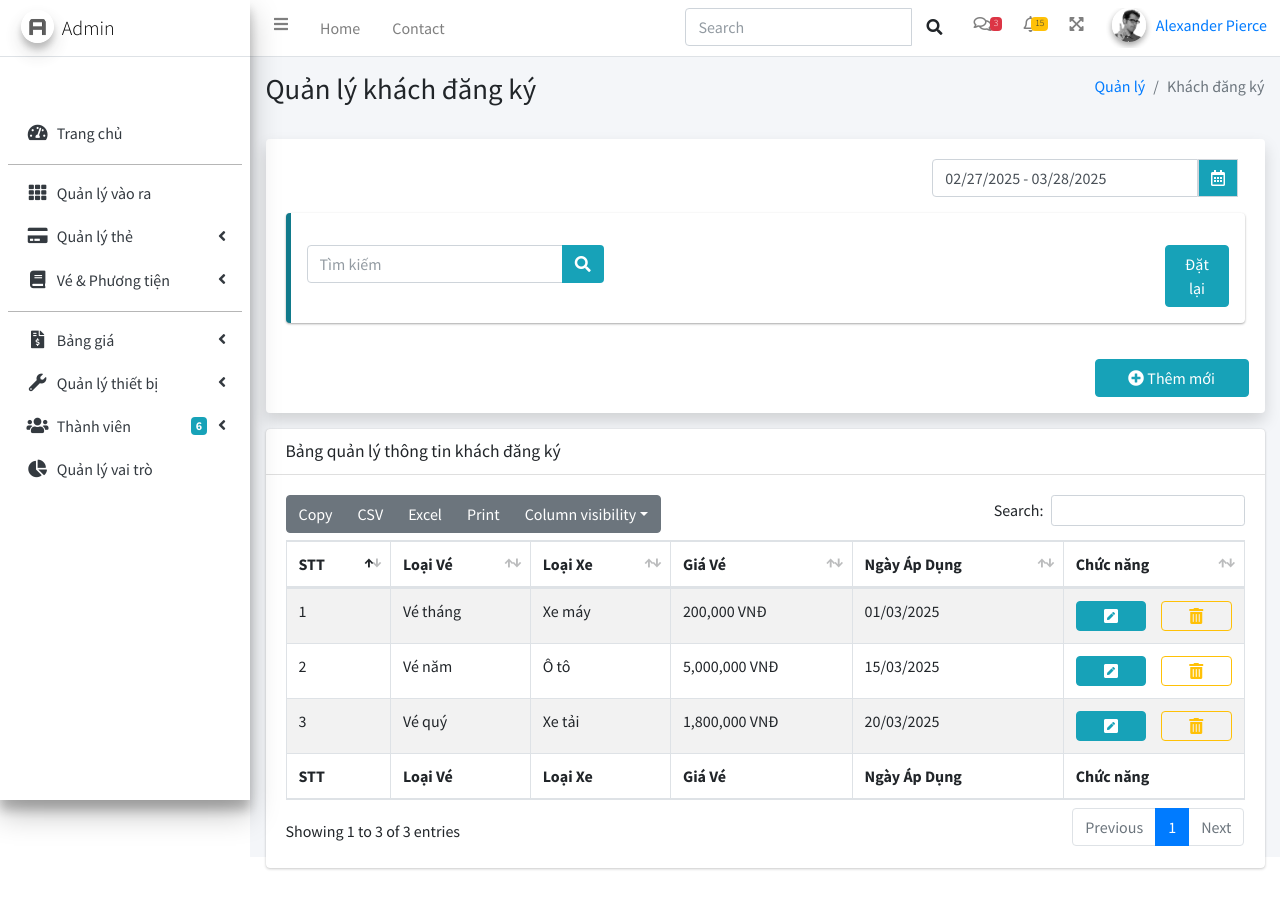
After one commit to baoan1909/vehicle_management, a Java web app: page /admin/registered-customer in a window 1280 px wide. The commit adds this page. Run offline with Tomcat 11, a stand-in JSP engine, Linux system fonts and the light colour scheme; some libraries are stand-ins or nearby versions.

Commit message:
create walk-in custom and regis cusom UI

```diff
--- /dev/null
+++ b/src/main/webapp/views/admin/parkingFeeOfVisitor/registered-customer.jsp
@@ -0,0 +1,201 @@
+<%@ page contentType="text/html;charset=UTF-8" language="java" %>
+<html>
+<head>
+    <title>Registered Customer</title>
+    <jsp:include page="/views/library/_css.jsp" />
+</head>
+<body class="hold-transition sidebar-mini layout-fixed">
+<div class="wrapper">
+    <!--Navbar-->
+    <jsp:include page="/views/layout/navbar.jsp" />
+    <!-- Sidebar -->
+    <jsp:include page="/views/layout/sidebar.jsp" />
+
+    <!-- Content Wrapper. Contains page content -->
+    <div class="content-wrapper">
+        <div class="content-header">
+            <div class="container-fluid">
+                <div class="row mb-2">
+                    <div class="col-sm-6">
+                        <h1 class="m-0">Quản lý khách đăng ký</h1>
+                    </div><!-- /.col -->
+                    <div class="col-sm-6">
+                        <ol class="breadcrumb float-sm-right">
+                            <li class="breadcrumb-item"><a href="#">Quản lý</a></li>
+                            <li class="breadcrumb-item active">Khách đăng ký</li>
+                        </ol>
+                    </div><!-- /.col -->
+                </div><!-- /.row -->
+            </div>
+
+            <!-- Content Wrapper. Contains page content -->
+            <section class="content">
+                <div class="container-fluid">
+                    <div class="row">
+                        <div class="col-12 mt-4">
+                            <div class="card shadow">
+                                <div class="card-body">
+                                    <div class="form-group col-md-4 ml-auto">
+                                        <div class="input-group">
+                                            <input type="text" class="form-control float-right" id="daterange-btn">
+                                            <div class="input-group-prepend">
+                                                <span class="input-group-text bg-cyan">
+                                                    <i class="far fa-calendar-alt"></i>
+                                                </span>
+                                            </div>
+                                        </div>
+                                        <!-- /.input group -->
+                                    </div>
+                                    <div class="col-12 callout callout-info">
+                                        <div class="row">
+                                            <!--Search -->
+                                            <div class="col-md-4 mt-3">
+                                                <div class="input-group">
+                                                    <input type="search" class="form-control" placeholder="Tìm kiếm">
+                                                    <div class="input-group-append">
+                                                        <button class="bg-cyan btn btn-sidebar">
+                                                            <i class="fa fa-search"></i>
+                                                        </button>
+                                                    </div>
+                                                </div>
+                                            </div>
+
+                                            <!-- /.col -->
+                                            <div class="col-md-1 mt-3 ml-auto">
+                                                <button type="button" class="btn btn-block btn-info">Đặt lại</button>
+                                            </div>
+                                        </div>
+                                    </div>
+                                </div>
+                                <div class="row">
+                                    <div class="form-group col-2 ml-auto mr-3">
+                                        <a href="<%= request.getContextPath() %>/admin/registered-customer/registered-customer-detail?page=registered-customer-detail" class="btn btn-info btn-block">
+                                            <i class="fas fa-plus-circle"></i> Thêm mới
+                                        </a>
+                                    </div>
+                                </div>
+                            </div>
+                            <!-- /.info-box -->
+                        </div>
+                    </div>
+                    <div class="row">
+                        <div class="col-12">
+                            <div class="card">
+                                <div class="card-header">
+                                    <h3 class="card-title">Bảng quản lý thông tin khách đăng ký</h3>
+                                </div>
+                                <!-- /.card-header -->
+                                <div class="card-body">
+                                    <table id="example1" class="table table-bordered table-striped">
+                                        <thead>
+                                        <tr>
+                                            <th>STT</th>
+                                            <th>Loại Vé</th>
+                                            <th>Loại Xe</th>
+                                            <th>Giá Vé</th>
+                                            <th>Ngày Áp Dụng</th>
+                                            <th>Chức năng</th>
+                                        </tr>
+                                        </thead>
+                                        <tbody>
+                                        <tr>
+                                            <td>1</td>
+                                            <td>Vé tháng</td>
+                                            <td>Xe máy</td>
+                                            <td>200,000 VNĐ</td>
+                                            <td>01/03/2025</td>
+                                            <td>
+                                                <div class="row">
+                                                    <div class="col-md-12">
+                                                        <div class="row">
+                                                            <div class="col-md-6">
+                                                                <button type="button" class="btn btn-info btn-block">
+                                                                    <i class="fas fa-pen-square"></i>
+                                                                </button>
+                                                            </div>
+                                                            <div class="col-md-6">
+                                                                <button type="button" class="btn btn-outline-warning btn-block">
+                                                                    <i class="fas fa-trash-alt"></i>
+                                                                </button>
+                                                            </div>
+                                                        </div>
+                                                    </div>
+                                                </div>
+                                            </td>
+                                        </tr>
+                                        <tr>
+                                            <td>2</td>
+                                            <td>Vé năm</td>
+                                            <td>Ô tô</td>
+                                            <td>5,000,000 VNĐ</td>
+                                            <td>15/03/2025</td>
+                                            <td>
+                                                <div class="row">
+                                                    <div class="col-md-12">
+                                                        <div class="row">
+                                                            <div class="col-md-6">
+                                                                <button type="button" class="btn btn-info btn-block">
+                                                                    <i class="fas fa-pen-square"></i>
+                                                                </button>
+                                                            </div>
+                                                            <div class="col-md-6">
+                                                                <button type="button" class="btn btn-outline-warning btn-block">
+                                                                    <i class="fas fa-trash-alt"></i>
+                                                                </button>
+                                                            </div>
+                                                        </div>
+                                                    </div>
+                                                </div>
+                                            </td>
+                                        </tr>
+                                        <tr>
+                                            <td>3</td>
+                                            <td>Vé quý</td>
+                                            <td>Xe tải</td>
+                                            <td>1,800,000 VNĐ</td>
+                                            <td>20/03/2025</td>
+                                            <td>
+                                                <div class="row">
+                                                    <div class="col-md-12">
+                                                        <div class="row">
+                                                            <div class="col-md-6">
+                                                                <button type="button" class="btn btn-info btn-block">
+                                                                    <i class="fas fa-pen-square"></i>
+                                                                </button>
+                                                            </div>
+                                                            <div class="col-md-6">
+                                                                <button type="button" class="btn btn-outline-warning btn-block">
+                                                                    <i class="fas fa-trash-alt"></i>
+                                                                </button>
+                                                            </div>
+                                                        </div>
+                                                    </div>
+                                                </div>
+                                            </td>
+                                        </tr>
+                                        </tbody>
+                                        <tfoot>
+                                        <tr>
+                                            <th>STT</th>
+                                            <th>Loại Vé</th>
+                                            <th>Loại Xe</th>
+                                            <th>Giá Vé</th>
+                                            <th>Ngày Áp Dụng</th>
+                                            <th>Chức năng</th>
+                                        </tr>
+                                        </tfoot>
+                                    </table>
+                                </div>
+                                <!-- /.card-body -->
+                            </div>
+                            <!-- /.card -->
+                        </div>
+                    </div>
+                </div>
+            </section>
+        </div>
+    </div>
+</div>
+<jsp:include page="/views/library/_script.jsp" />
+</body>
+</html>
--- a/src/main/webapp/views/layout/sidebar.jsp
+++ b/src/main/webapp/views/layout/sidebar.jsp
@@ -100,13 +100,15 @@
                     </a>
                     <ul class="nav nav-treeview">
                         <li class="nav-item">
-                            <a href="#" class="nav-link">
+                            <a href="<%= request.getContextPath() %>/admin/walkin-customer?page=walkin-customer"
+                               class="nav-link <%= ("walkin-customer".equals(request.getParameter("page")) || "walkin-customer-detail".equals(request.getParameter("page"))) ? "active" : "" %>">
                                 <i class="far fa-circle nav-icon"></i>
                                 <p>Phí vãng lai</p>
                             </a>
                         </li>
                         <li class="nav-item">
-                            <a href="#" class="nav-link">
+                            <a href="<%= request.getContextPath() %>/admin/registered-customer?page=registered-customer"
+                               class="nav-link <%= ("registered-customer".equals(request.getParameter("page")) || "registered-customer-detail".equals(request.getParameter("page"))) ? "active" : "" %>">
                                 <i class="far fa-circle nav-icon"></i>
                                 <p>Phí đăng ký</p>
                             </a>
```
Also changed, not shown: src/main/java/com/example/vehicle_management/servlets/RegisteredCustomerDetailServlet.java (added, +21 -0 lines), src/main/java/com/example/vehicle_management/servlets/RegisteredCustomerServlet.java (added, +21 -0 lines), src/main/java/com/example/vehicle_management/servlets/WalkInCustomerDetailServlet.java (added, +21 -0 lines), src/main/java/com/example/vehicle_management/servlets/WalkInCustomerServlet.java (added, +21 -0 lines), src/main/webapp/views/admin/parkingFeeOfVisitor/registered-customer-detail.jsp (added, +100 -0 lines), src/main/webapp/views/admin/parkingFeeOfVisitor/walkin-customer-detail.jsp (added, +92 -0 lines), src/main/webapp/views/admin/parkingFeeOfVisitor/walkin-customer.jsp (added, +196 -0 lines).
